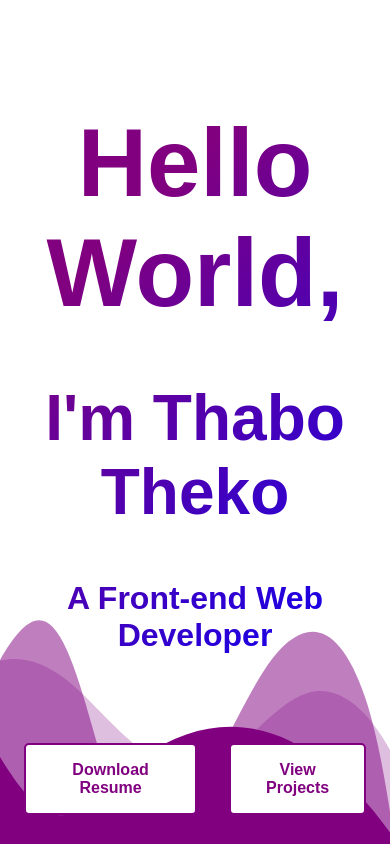
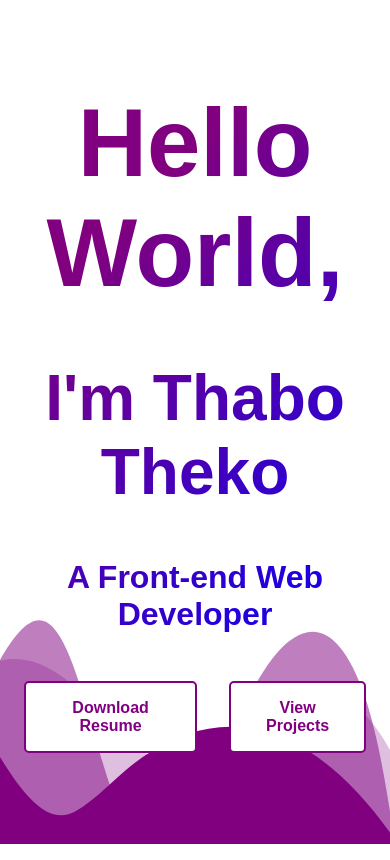
Before and after one commit to chusyntax/react-front-page, a React (Create React App) app: page / in a window 390 px wide. Built offline with nearby package versions, Linux system fonts and the light colour scheme.

Commit message:
atempted mobile fix

```diff
--- a/src/Home.module.css
+++ b/src/Home.module.css
@@ -1,11 +1,7 @@
 @import url('https://fonts.googleapis.com/css2?family=Atkinson+Hyperlegible&display=swap');
-section{
-    display: block;
-    padding:0;
-    margin:0;
-}
+
 .home{
-    height:100vh;
+    height:auto;
     width:100%;
     display:grid;
     grid-template-columns:1fr 1fr;
```
